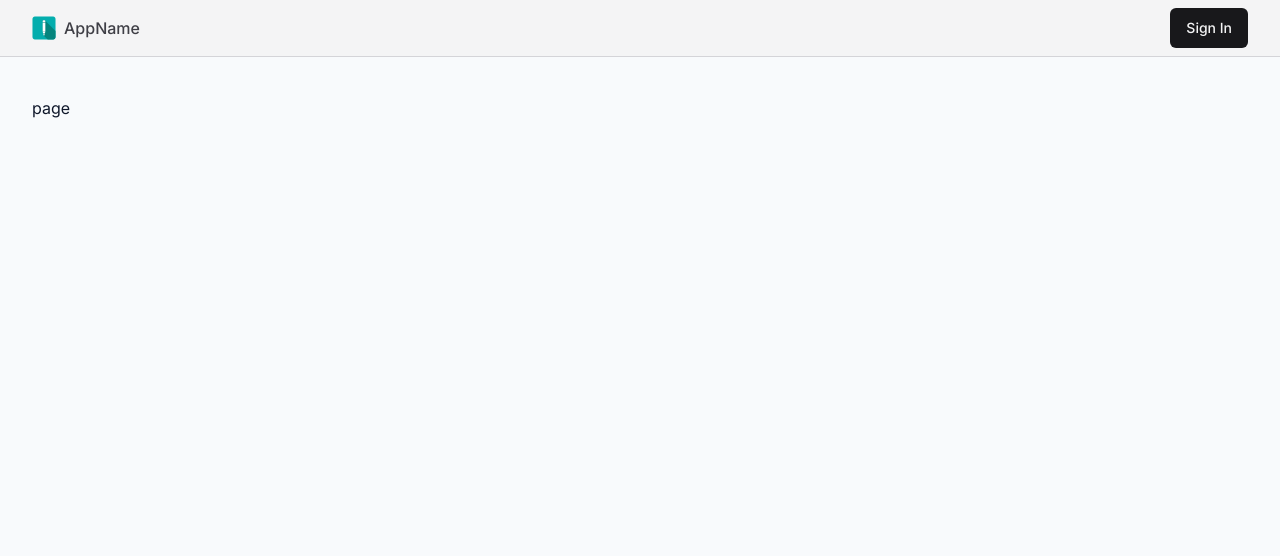
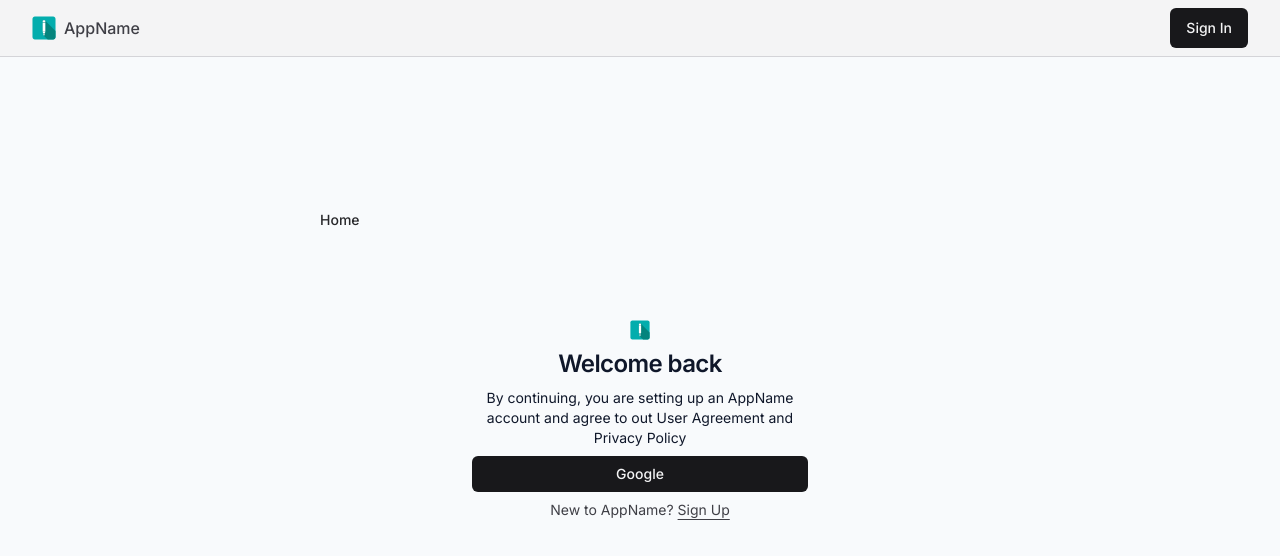
Before and after one commit to jianylei/social-app-nextjs, a Next.js app: page /sign-in in a window 1280 px wide. Shown: the top 556 px of the page. Built offline with nearby package versions, Linux system fonts and the light colour scheme.

Commit message:
Created SignIn.tsx component

```diff
--- a/src/app/(auth)/sign-in/page.tsx
+++ b/src/app/(auth)/sign-in/page.tsx
@@ -1,11 +1,24 @@
 import { FC } from 'react'
+import Link from 'next/link'
+import { cn } from '@/lib/utils'
+import { buttonVariants } from '@/components/ui/Button'
+import SignIn from '@/components/SignIn'
 
-interface pageProps {
+const page: FC = () => {
+  return <div className='absolute inset-0'>
+    <div className="h-full max-w-2xl mx-auto flex flex-col items-center justify-center gap-20">
+        <Link
+            href='/'
+            className={cn(
+                buttonVariants({variant: 'ghost'}),
+                'self-start -mt-20'
+            )}>
+            Home
+        </Link>
 
-}
-
-const page: FC<pageProps> = ({}) => {
-  return <div>page</div>
+        <SignIn />
+    </div>
+  </div>
 }
 
 export default page
--- /dev/null
+++ b/src/components/SignIn.tsx
@@ -0,0 +1,30 @@
+import { FC } from 'react'
+import { Icons } from './Icons'
+import Link from 'next/link'
+import UserAuthForm from './UserAuthForm'
+
+
+const SignIn: FC = () => {
+  return <div className='container mx-auto flex w-full flex-col justify-center space-y-6 sm:w-[400px]'>
+    <div className="flex flex-col space-y-2 text-center">
+        <Icons.logo className='mx-auto h-5 w-6' />
+        <h1 className='text-2xl font-semibold tracking-tight'>Welcome back</h1>
+        <p className='text-sm max-w-xs mx-auto'>
+            By continuing, you are setting up an AppName account and agree to out User Agreement and Privacy Policy
+        </p>
+
+        <UserAuthForm />
+
+        <p className='p-x-8 text-center text-sm text-zinc-700'>
+            New to AppName?{' '}
+            <Link
+                href='/sign-up'
+                className='hover:text-zinc-800 text-sm underline underline-offset-4'>
+                Sign Up
+            </Link>
+        </p>
+    </div>
+  </div>
+}
+
+export default SignIn
--- /dev/null
+++ b/src/components/UserAuthForm.tsx
@@ -0,0 +1,13 @@
+import { FC } from 'react'
+import { Button } from './ui/Button'
+import { cn } from '@/lib/utils'
+
+interface UserAuthFormProps extends React.HTMLAttributes<HTMLDivElement> {}
+
+const UserAuthForm: FC<UserAuthFormProps> = ({ className, ...props }) => {
+  return <div className={cn('flex justify-center', className)} {...props}>
+        <Button size='sm' className='w-full'>Google</Button>
+    </div>
+}
+
+export default UserAuthForm
```
